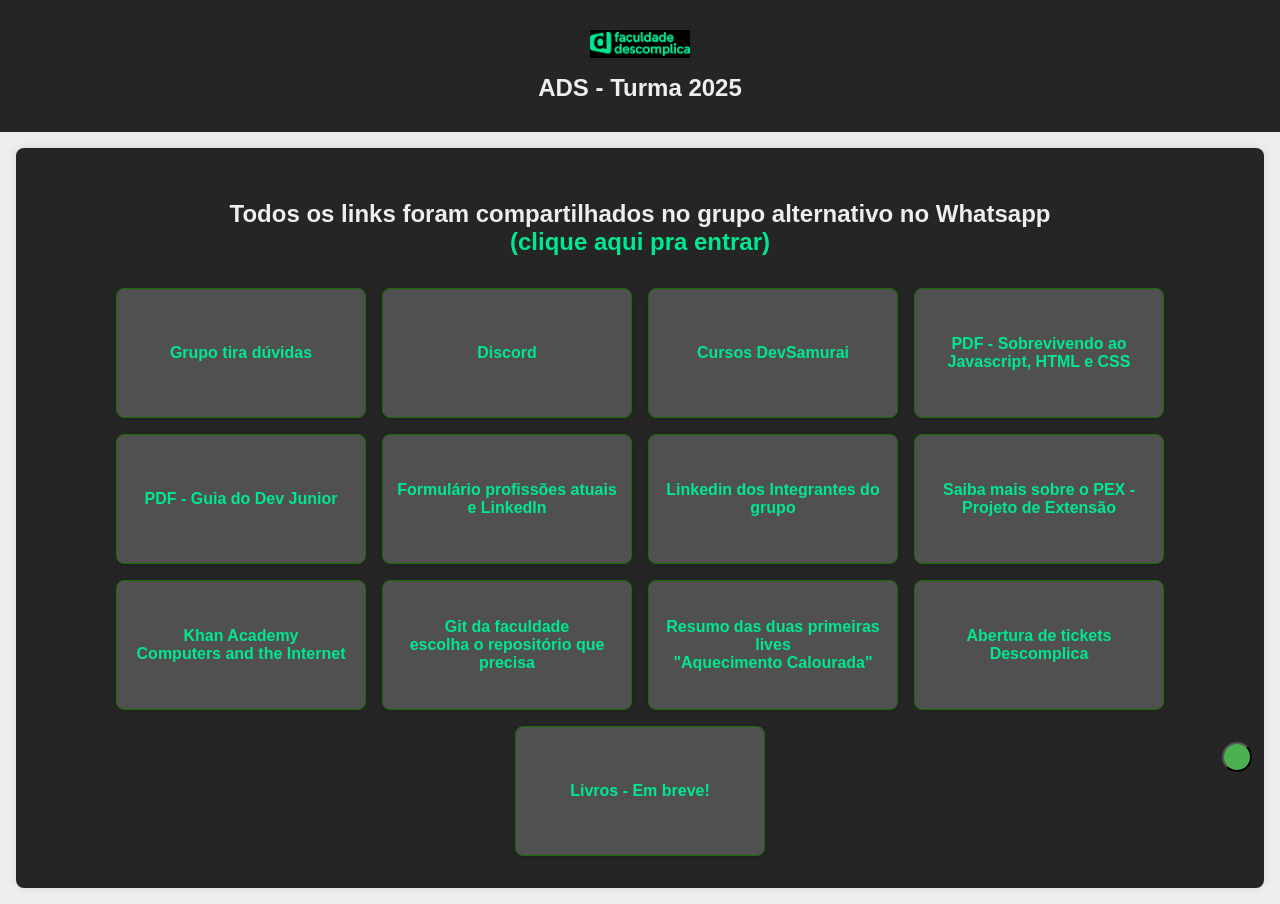
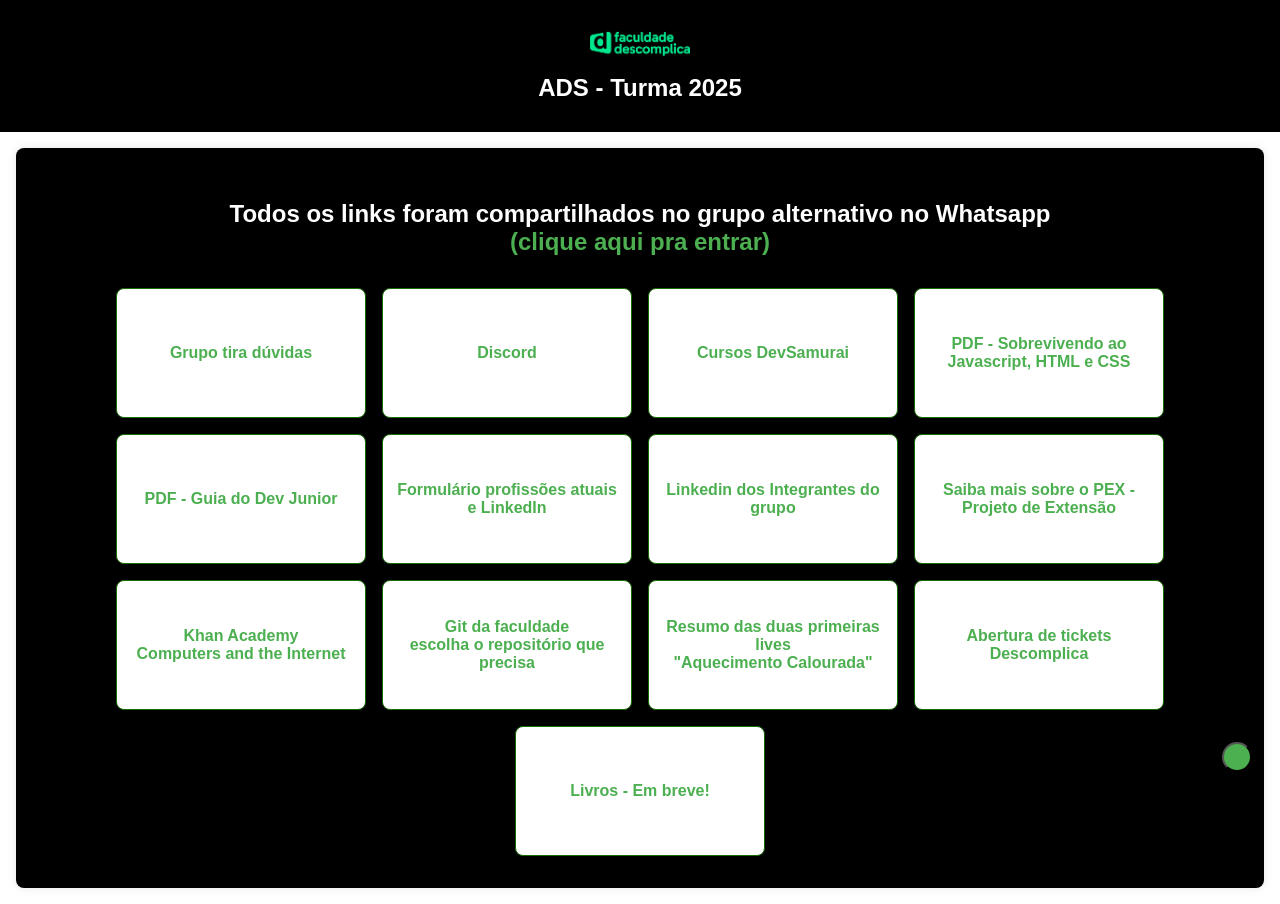
Before and after one commit to LaylAgnes/pgads, a plain HTML site: page index.html in a window 1280 px wide. Drawn offline with Linux system fonts and the light colour scheme; some icons are missing.

Commit message:
style: color scheme changed to defaul again

```diff
--- a/assets/css/style.css
+++ b/assets/css/style.css
@@ -1,19 +1,19 @@
 :root {
-  --descomplica-color: #00e88f;
-  --background-color: #252525;
-  --off-white: #eeeeee;
+  --green-color: #4CAF50;
+  --background-color: #000000;
+  --white: #ffffff;
 }
 
 body {
   font-family: Arial, sans-serif;
   margin: 0;
   padding: 0;
-  background-color: var(--off-white);
+  background-color: var(--white);
 }
 
 header {
   background-color: var(--background-color);
-  color: var(--off-white);
+  color: var(--white);
   padding: 1rem;
   text-align: center;
   height: 100px;
@@ -45,14 +45,14 @@
 }
 
 section#links h1 {
-  color: var(--off-white);
+  color: var(--white);
   text-align: center;
   margin-bottom: 2rem;
   text-decoration: none;
 }
 
 section#links a {
-  color: var(--descomplica-color);
+  color: var(--green-color);
   text-decoration: none;
   font-weight: bold;
 }
@@ -66,7 +66,7 @@
 }
 
 .card {
-  background-color: #505050;
+  background-color: #ffffff;
   border: 1px solid #166d00;
   border-radius: 8px;
   box-shadow: 0 2px 5px rgba(0, 0, 0, 0.1);
@@ -83,7 +83,7 @@
 .card:hover {
   transform: scale(1.02);
   background-color: var(--background-color);
-  color: var(--off-white);
+  color: var(--white);
 }
 
 .card a {
```
